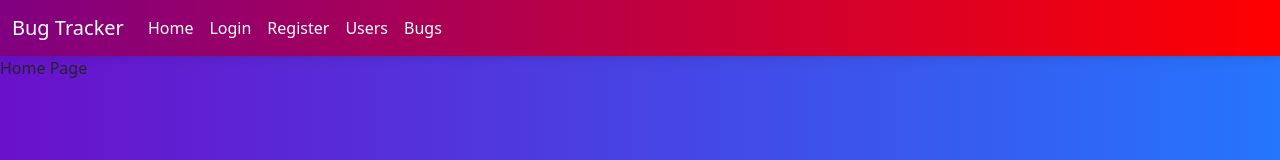
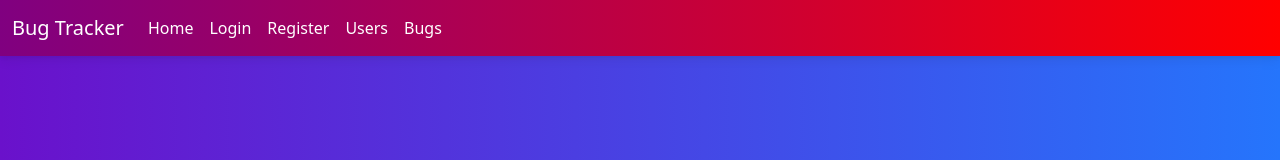
Before and after one commit to ConnorWoodard/issue-tracker-react, a React (Vite) app: page / in a window 1280 px wide. Shown: the top 160 px of the page. Built offline with nearby package versions, Linux system fonts and the light colour scheme.

Commit message:
final push for 05-02

```diff
--- a/src/App.jsx
+++ b/src/App.jsx
@@ -33,8 +33,8 @@ const App = () => {
       <Navbar/>
       <Routes>
         <Route
-          path="/"
-          element={<div>Home Page</div>}
+          path="/login"
+          element={<LoginForm onLogin={handleLogin} onSwitchScreen={() => switchScreen('register')} />}
         />
         <Route
           path="/login"
--- a/src/components/navbar.jsx
+++ b/src/components/navbar.jsx
@@ -11,13 +11,13 @@ const CustomNavbar = () => {
   return (
     <Navbar style={gradientBackground} expand="lg" variant="dark">
       <Container fluid>
-        <Navbar.Brand as={Link} to="/" className="text-white">
+        <Navbar.Brand as={Link} to="/login" className="text-white">
           Bug Tracker
         </Navbar.Brand>
         <Navbar.Toggle aria-controls="navbarScroll" className="custom-toggler-icon" />
         <Navbar.Collapse id="navbarScroll">
           <Nav className="me-auto" navbarScroll>
-            <Nav.Link as={Link} to="/" className="text-white">
+            <Nav.Link as={Link} to="/login" className="text-white">
               Home
             </Nav.Link>
             <Nav.Link as={Link} to="/login" className="text-white">
```
